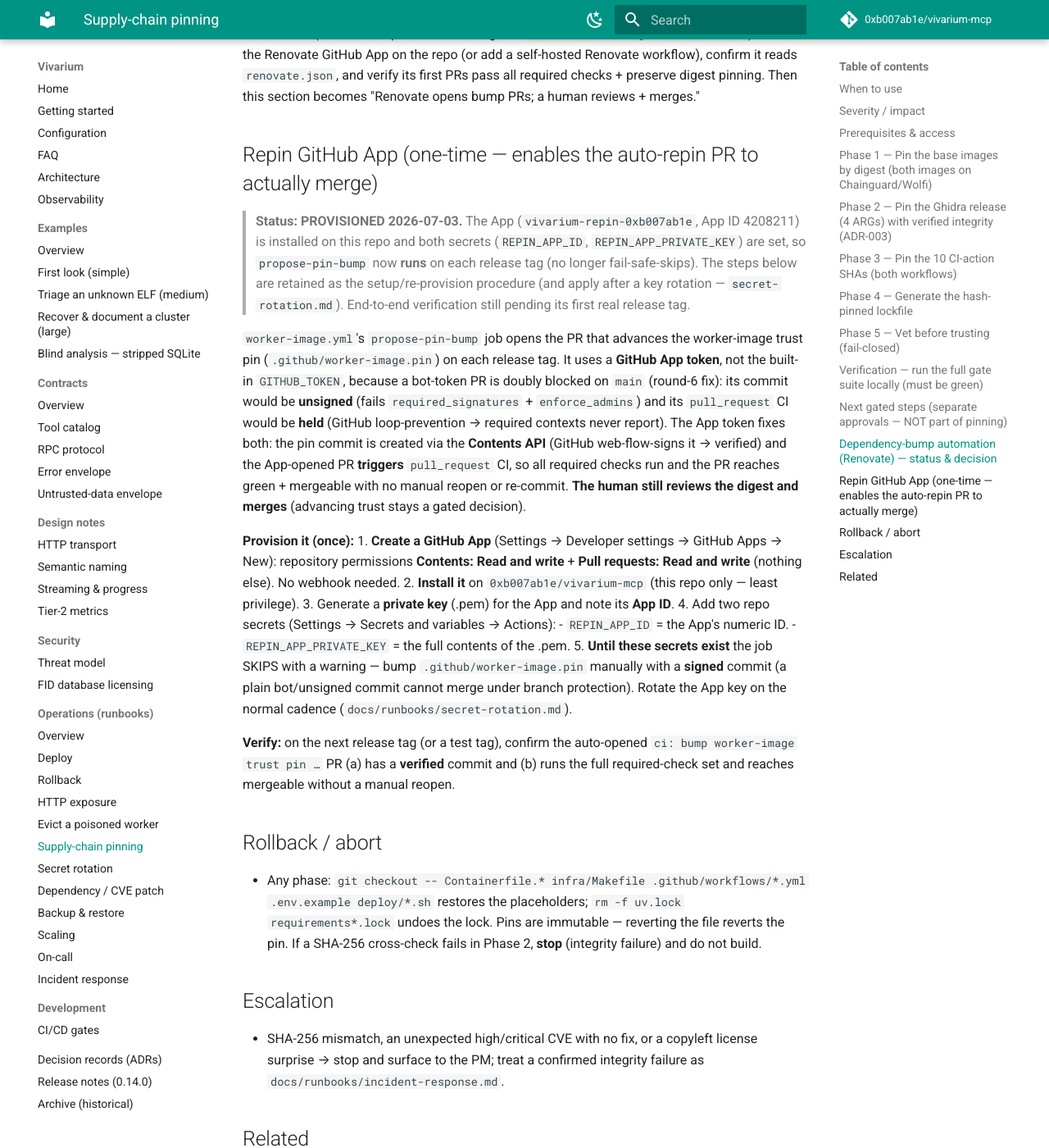
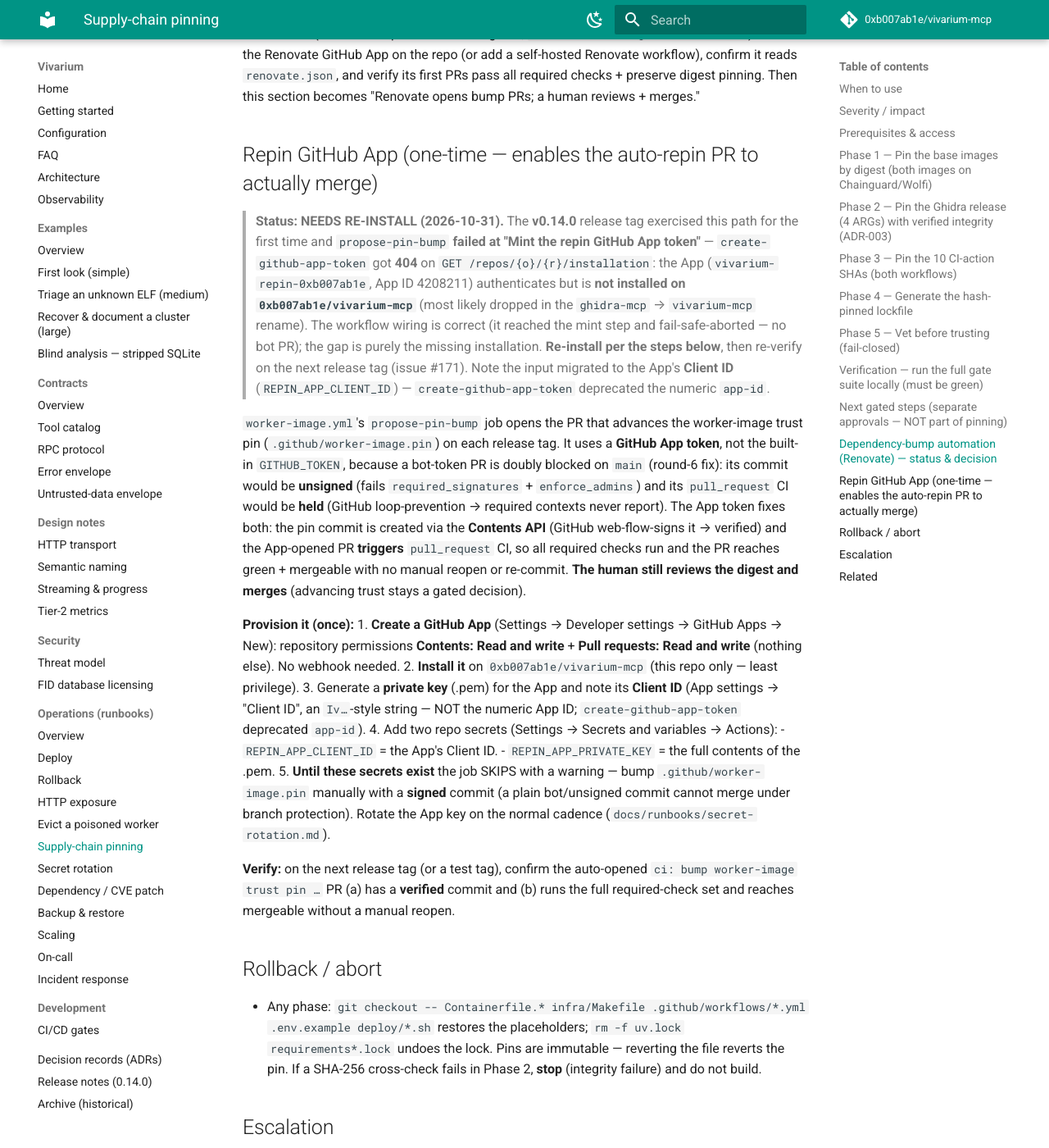
Before and after one commit to 0xb007ab1e/vivarium-mcp, an MkDocs documentation site: the page built from docs/runbooks/supply-chain-pinning.md, in a window 1280 px wide and 1400 px high, scrolled down 5134 px. Shown: the whole window at 82% size. Built offline with MkDocs 1.6.1 and Material for MkDocs 9.7.7, drawn with Linux system fonts in a browser that asks for light colours; comment, search, counter and statistics services are not loaded.

Commit message:
ci(worker-image): use repin App client-id (deprecate app-id); doc the missing install (#364)
actions/create-github-app-token deprecated the numeric `app-id` input in favour of `client-id`.
Migrate propose-pin-bump to authenticate via the App's Client ID:
- `app-id: ${{ secrets.REPIN_APP_ID }}` -> `client-id: ${{ secrets.REPIN_APP_CLIENT_ID }}`
- gate step + job header + threat-model §4 + supply-chain-pinning / secret-rotation runbooks
  updated to the new secret name (REPIN_APP_CLIENT_ID = the App's Client ID, not the numeric ID).

Also corrects the supply-chain-pinning status: the v0.14.0 release tag showed the repin App is
NOT installed on vivarium-mcp (create-github-app-token 404 on get-repo-installation — likely
dropped in the ghidra-mcp->vivarium-mcp rename), so propose-pin-bump fail-safe-aborted. Re-install
+ set REPIN_APP_CLIENT_ID per the runbook (maintainer action; tracked in #171).

actionlint clean. No runtime impact — the pin advances only via a human-merged, cosign-verified PR.

Co-authored-by: Claude Opus 4.8 <noreply@anthropic.com>

```diff
--- a/docs/runbooks/secret-rotation.md
+++ b/docs/runbooks/secret-rotation.md
@@ -31,7 +31,7 @@
 
 ## Build-time / CI credential — the repin GitHub App key (`REPIN_APP_PRIVATE_KEY`)
 - **What / where:** a GitHub App private key (repo perms Contents + Pull requests: write) stored as
-  the repo secret `REPIN_APP_PRIVATE_KEY` (with the non-secret `REPIN_APP_ID`). It lets
+  the repo secret `REPIN_APP_PRIVATE_KEY` (with the non-secret `REPIN_APP_CLIENT_ID`). It lets
   `worker-image.yml` open the **signed, mergeable** worker-image trust-pin bump PR on each release
   tag (round-6 #259). **CI-only** — not a runtime/product credential (threat-model §4 delta).
 - **Rotate (regenerate-then-replace — GitHub App keys are single-valued, no dual-valid window):**
@@ -40,7 +40,7 @@
      (revocation — an App may hold several keys during the swap, so add-new-then-remove-old is
      possible if you want zero-gap).
   2. Update the repo secret `REPIN_APP_PRIVATE_KEY` with the full new `.pem` contents (never commit
-     it). `REPIN_APP_ID` is unchanged unless the App itself is replaced.
+     it). `REPIN_APP_CLIENT_ID` is unchanged unless the App itself is replaced.
   3. Verify on the next release tag (or a dispatch) that `propose-pin-bump` mints a token and opens
      the PR; if the key is missing/partial the job **fail-safe-skips** (V3) — bump the pin manually
      with a signed commit meanwhile.
--- a/docs/runbooks/supply-chain-pinning.md
+++ b/docs/runbooks/supply-chain-pinning.md
@@ -222,11 +222,15 @@ section becomes "Renovate opens bump PRs; a human reviews + merges."
 
 ## Repin GitHub App (one-time — enables the auto-repin PR to actually merge)
 
-> **Status: PROVISIONED 2026-07-03.** The App (`vivarium-repin-0xb007ab1e`, App ID 4208211) is
-> installed on this repo and both secrets (`REPIN_APP_ID`, `REPIN_APP_PRIVATE_KEY`) are set, so
-> `propose-pin-bump` now **runs** on each release tag (no longer fail-safe-skips). The steps below
-> are retained as the setup/re-provision procedure (and apply after a key rotation —
-> `secret-rotation.md`). End-to-end verification still pending its first real release tag.
+> **Status: NEEDS RE-INSTALL (2026-10-31).** The **v0.14.0** release tag exercised this path for the
+> first time and `propose-pin-bump` **failed at "Mint the repin GitHub App token"** —
+> `create-github-app-token` got **404** on `GET /repos/{o}/{r}/installation`: the App
+> (`vivarium-repin-0xb007ab1e`, App ID 4208211) authenticates but is **not installed on
+> `0xb007ab1e/vivarium-mcp`** (most likely dropped in the `ghidra-mcp` → `vivarium-mcp` rename).
+> The workflow wiring is correct (it reached the mint step and fail-safe-aborted — no bot PR); the
+> gap is purely the missing installation. **Re-install per the steps below**, then re-verify on the
+> next release tag (issue #171). Note the input migrated to the App's **Client ID**
+> (`REPIN_APP_CLIENT_ID`) — `create-github-app-token` deprecated the numeric `app-id`.
 
 `worker-image.yml`'s `propose-pin-bump` job opens the PR that advances the worker-image trust pin
 (`.github/worker-image.pin`) on each release tag. It uses a **GitHub App token**, not the built-in
@@ -242,9 +246,10 @@ gated decision).
 1. **Create a GitHub App** (Settings → Developer settings → GitHub Apps → New): repository permissions
    **Contents: Read and write** + **Pull requests: Read and write** (nothing else). No webhook needed.
 2. **Install it** on `0xb007ab1e/vivarium-mcp` (this repo only — least privilege).
-3. Generate a **private key** (.pem) for the App and note its **App ID**.
+3. Generate a **private key** (.pem) for the App and note its **Client ID** (App settings → "Client
+   ID", an `Iv…`-style string — NOT the numeric App ID; `create-github-app-token` deprecated `app-id`).
 4. Add two repo secrets (Settings → Secrets and variables → Actions):
-   - `REPIN_APP_ID` = the App's numeric ID.
+   - `REPIN_APP_CLIENT_ID` = the App's Client ID.
    - `REPIN_APP_PRIVATE_KEY` = the full contents of the .pem.
 5. **Until these secrets exist** the job SKIPS with a warning — bump `.github/worker-image.pin`
    manually with a **signed** commit (a plain bot/unsigned commit cannot merge under branch
```
Also changed, not shown: CHANGELOG.md (+12 -0 lines), docs/security/threat-model.md (+1 -1 lines), 1 other file.
